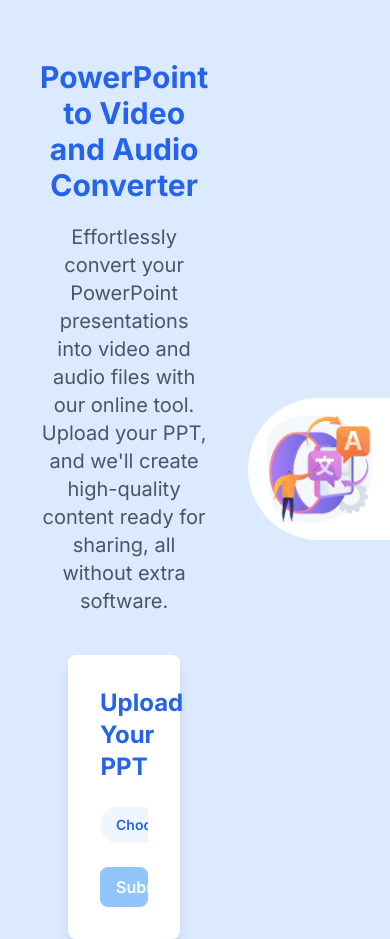
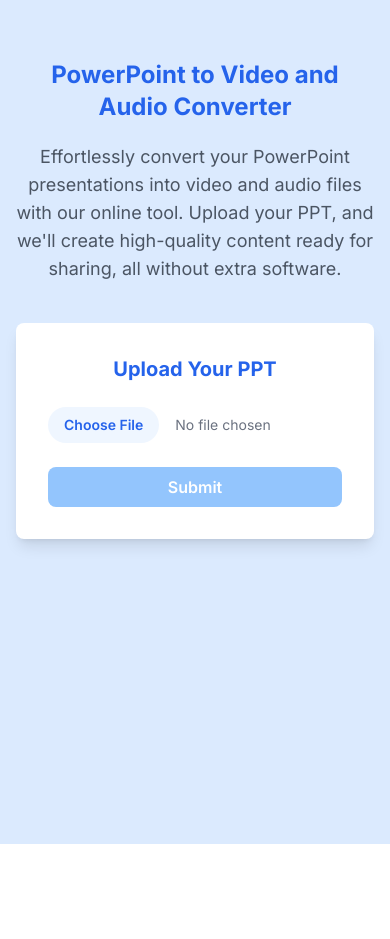
Before and after one commit to jayardeshna/ai-video-fe, a Next.js app: page / in a window 390 px wide. After the commit the page ends 844 px from the top, so only its background shows below. Built offline with nearby package versions, Linux system fonts and the light colour scheme.

Commit message:
make responsive

```diff
--- a/app/layout.js
+++ b/app/layout.js
@@ -11,7 +11,12 @@ export const metadata = {
 export default function RootLayout({ children }) {
   return (
     <html lang="en">
-      <body className={inter.className}>{children}</body>
+      <body
+        className={inter.className}
+        style={{ width: "100vw", height: "100vh", overflowX: "hidden" }}
+      >
+        {children}
+      </body>
     </html>
   );
 }
--- a/app/page.js
+++ b/app/page.js
@@ -95,6 +95,7 @@ export default function Home() {
       setMessage("");
     }
   };
+
   const handleTextChange = (index, newText) => {
     const updatedSlides = response.map((slide, i) =>
       i === index ? { ...slide, texts: newText } : slide
@@ -103,40 +104,37 @@ export default function Home() {
   };
 
   const handleGenerateVideo = async () => {
-    const data = { "slides": response, "filename": fileName }
-    console.log(data)
+    const data = { slides: response, filename: fileName };
+    console.log(data);
     const responseFromGenerateVideo = await axios.post(
       `http://localhost:4000/api/v1/generate-video`,
-      data,
+      data
     );
     if (responseFromGenerateVideo.status === 200) {
-      setResponse([])
+      setResponse([]);
       const filePath = responseFromGenerateVideo.data.final_video;
       window.electronAPI.openFolder(filePath);
     }
+  };
 
-
-
-
-  }
   return (
     <>
       {response.length === 0 ? (
-        <div className="min-h-screen flex  bg-blue-100">
-          <div className="basis-1/2 mt-[15%] mx-10">
-            <div className="flex flex-col gap-y-5">
-              <div className="font-bold text-3xl text-center text-blue-600">
+        <div className="min-h-screen flex flex-col md:flex-row bg-blue-100">
+          <div className="basis-full md:basis-1/2 mt-[15%] mx-4 md:mx-10">
+            <div className="flex flex-col gap-y-5 text-center md:text-left">
+              <div className="font-bold text-2xl md:text-3xl text-blue-600">
                 PowerPoint to Video and Audio Converter
               </div>
-              <div className=" text-xl text-center text-gray-600">
+              <div className="text-lg md:text-xl text-gray-600">
                 Effortlessly convert your PowerPoint presentations into video
-                and audio files with our online tool. Upload your PPT, and we&apos;ll
-                create high-quality content ready for sharing, all without extra
-                software.
+                and audio files with our online tool. Upload your PPT, and
+                we&apos;ll create high-quality content ready for sharing, all
+                without extra software.
               </div>
             </div>
-            <div className="bg-white p-8 rounded-lg shadow-lg w-2/3 mx-auto text-center mt-10">
-              <h2 className="text-2xl font-bold text-blue-600 mb-6">
+            <div className="bg-white p-8 rounded-lg shadow-lg w-full md:w-2/3 mx-auto text-center mt-10">
+              <h2 className="text-xl md:text-2xl font-bold text-blue-600 mb-6">
                 Upload Your PPT
               </h2>
               <input
@@ -174,7 +172,7 @@ export default function Home() {
               </button>
             </div>
           </div>
-          <div className="flex items-center justify-center ">
+          <div className="hidden md:flex items-center justify-center w-full">
             <Image
               src={"/home.jpeg"}
               alt="home-image"
@@ -187,9 +185,9 @@ export default function Home() {
           </div>
         </div>
       ) : (
-        <div className="min-h-screen flex items-start p-10 bg-blue-100">
-          <div className="bg-white p-8 rounded-lg shadow-lg w-full m-2">
-            <h2 className="text-2xl font-bold text-blue-600 mb-6 text-center">
+        <div className="min-h-screen flex flex-col lg:flex-row items-start p-4 md:p-10 bg-blue-100">
+          <div className="bg-white p-8 rounded-lg shadow-lg w-full lg:w-2/3 m-2">
+            <h2 className="text-xl md:text-2xl font-bold text-blue-600 mb-6 text-center">
               Edit Slides
             </h2>
 
@@ -207,7 +205,8 @@ export default function Home() {
               </div>
             ))}
           </div>
-          <div className="flex items-center justify-center w-full h-screen sticky top-0">
+          <div className="flex items-center justify-center w-full lg:w-1/3 h-auto lg:h-screen lg:sticky lg:top-0">
+            <div className="relative w-full h-full">
               <Image
                 src={"/ppt.png"}
                 alt="ppt-image"
@@ -240,7 +239,8 @@ export default function Home() {
                 className="absolute bottom-[12%] right-[12%] rotate-6"
                 unoptimized
               />
-            <div className="bg-white p-16 rounded-md shadow-md ">
+            </div>
+            <div className="bg-white p-6 lg:p-16 rounded-md shadow-md w-full">
               <Dropdown
                 title={"Transition Time"}
                 options={[
@@ -258,7 +258,7 @@ export default function Home() {
                 setValue={setTime}
               />
               <button
-                onClick={() => handleGenerateVideo()}
+                onClick={handleGenerateVideo}
                 className="mt-6 w-full bg-blue-600 text-white py-2 px-4 rounded-lg font-semibold hover:bg-blue-700"
               >
                 Generate Video
```
Lines whose indentation alone changed are shown as unchanged.
